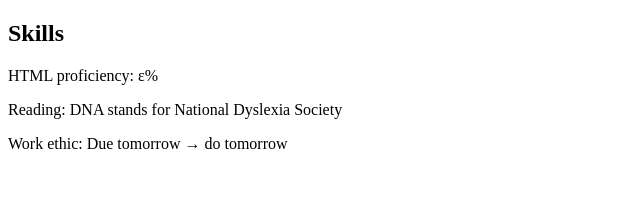
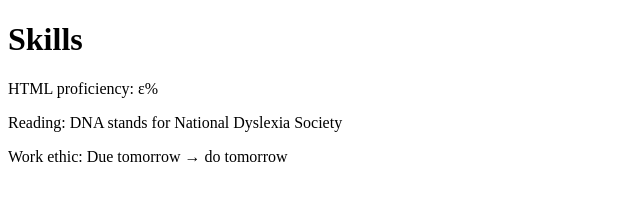
Before and after one commit to ajoe2/ajoe2.github.io, a plain HTML site: page index.html in a window 1280 px wide. Shown: the whole page, without its empty margins (0-640 px from the left). Drawn offline with Linux system fonts and the light colour scheme.

Commit message:
New header size

```diff
--- a/index.html
+++ b/index.html
@@ -5,7 +5,7 @@
 </head>
 <body>
 
-<h2>Skills</h2>
+<h1>Skills</h1>
 <p>HTML proficiency: &epsilon;%</p>
 <p>Reading: DNA stands for National Dyslexia Society</p>
 <p>Work ethic: Due tomorrow &#8594; do tomorrow</p>
```
